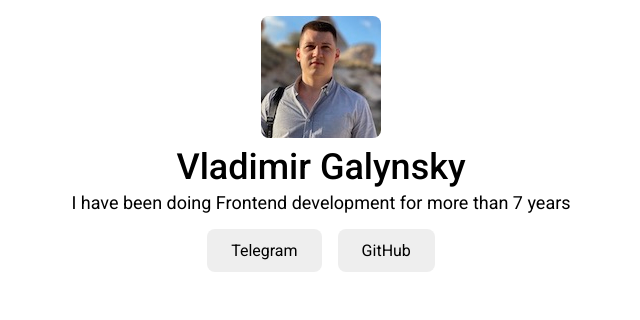
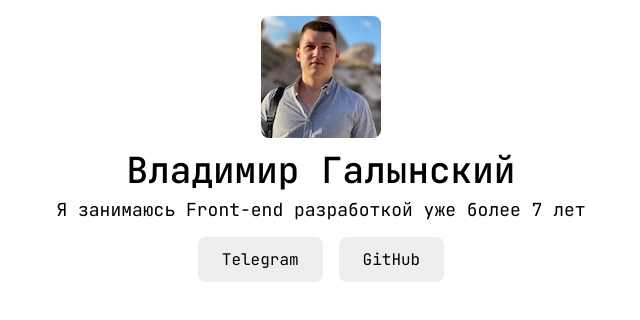
Before and after one commit to vdgalyns/personal, a plain HTML site: page index.html in a window 1280 px wide. Shown: the whole page, without its empty margins (319-959 px from the left). Drawn offline with Linux system fonts and the light colour scheme.

Commit message:
Translate

```diff
--- a/index.html
+++ b/index.html
@@ -1,20 +1,20 @@
 <!DOCTYPE html>
-<html lang="en">
+<html lang="ru">
   <head>
       <meta charset="UTF-8" />
       <meta name="viewport" content="width=device-width, initial-scale=1" />
       <link href="styles.css" rel="stylesheet" />
       <link rel="icon" href="favicon.svg" sizes="any" type="image/svg+xml" />
-      <title>Vladimir Galynsky</title>
+      <title>Владимир Галынский</title>
   </head>
   <body>
     <div class="container">
       <img class="photo" src="assets/me.jpeg" alt="" />
       <h1 class="name">
-        Vladimir Galynsky
+        Владимир Галынский
       </h1>
       <p class="activity">
-          I have been doing Frontend development for more than 7 years
+          Я занимаюсь Front-end разработкой уже более 7 лет
       </p>
 
       <div class="contacts">
--- a/styles.css
+++ b/styles.css
@@ -1,13 +1,12 @@
-@import url('https://fonts.googleapis.com/css2?family=Roboto:wght@400;500;700&display=swap');
+@import url('https://fonts.googleapis.com/css2?family=JetBrains+Mono:wght@400;500;700&display=swap');
 
 * {
     margin: 0;
 }
 
 :root {
-    font-family: 'Roboto', sans-serif;
+    font-family: 'JetBrains Mono', monospace;
     font-weight: 400;
-
     color: #000000;
     background-color: #ffffff;
 }
```
Also changed, not shown: 1 other file.
